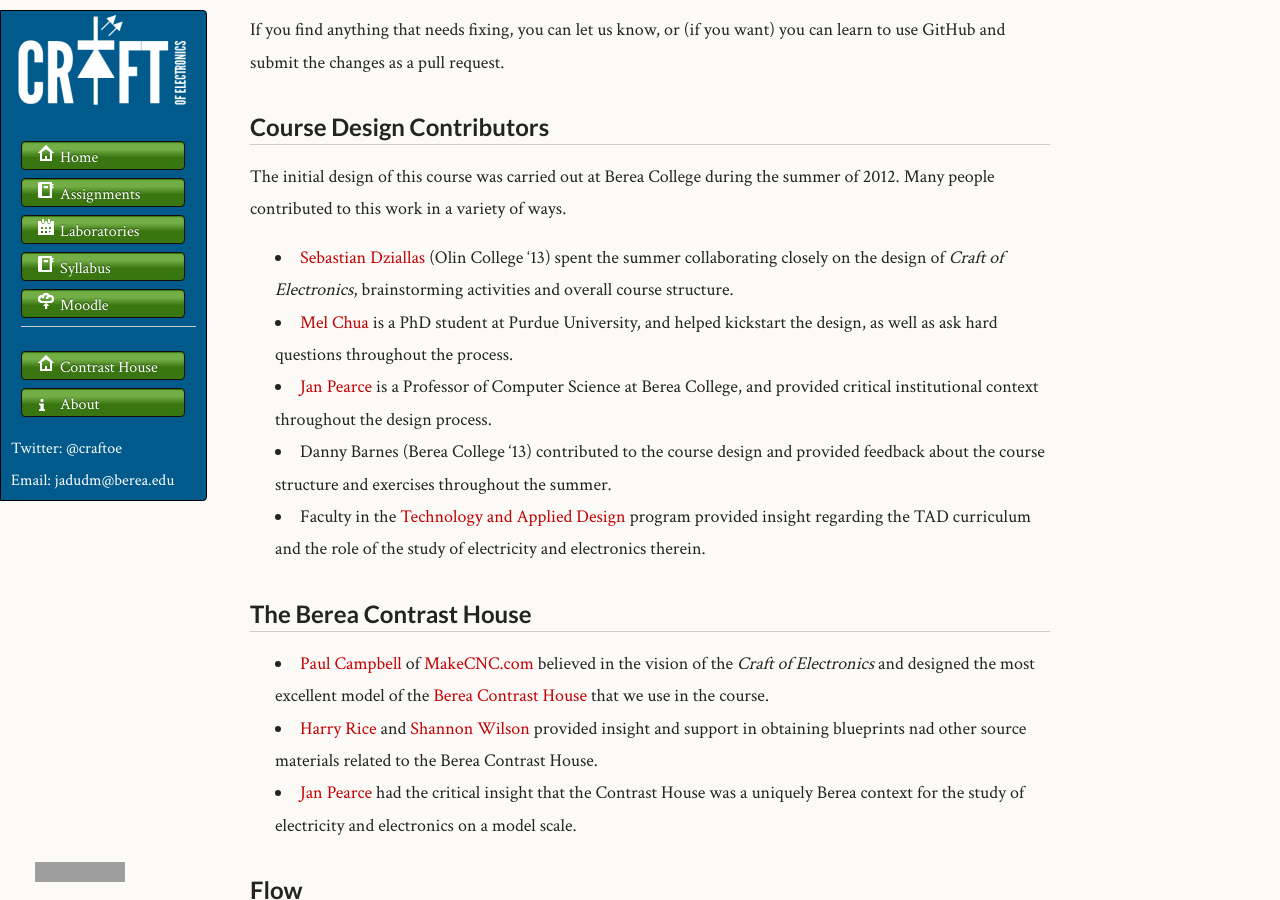
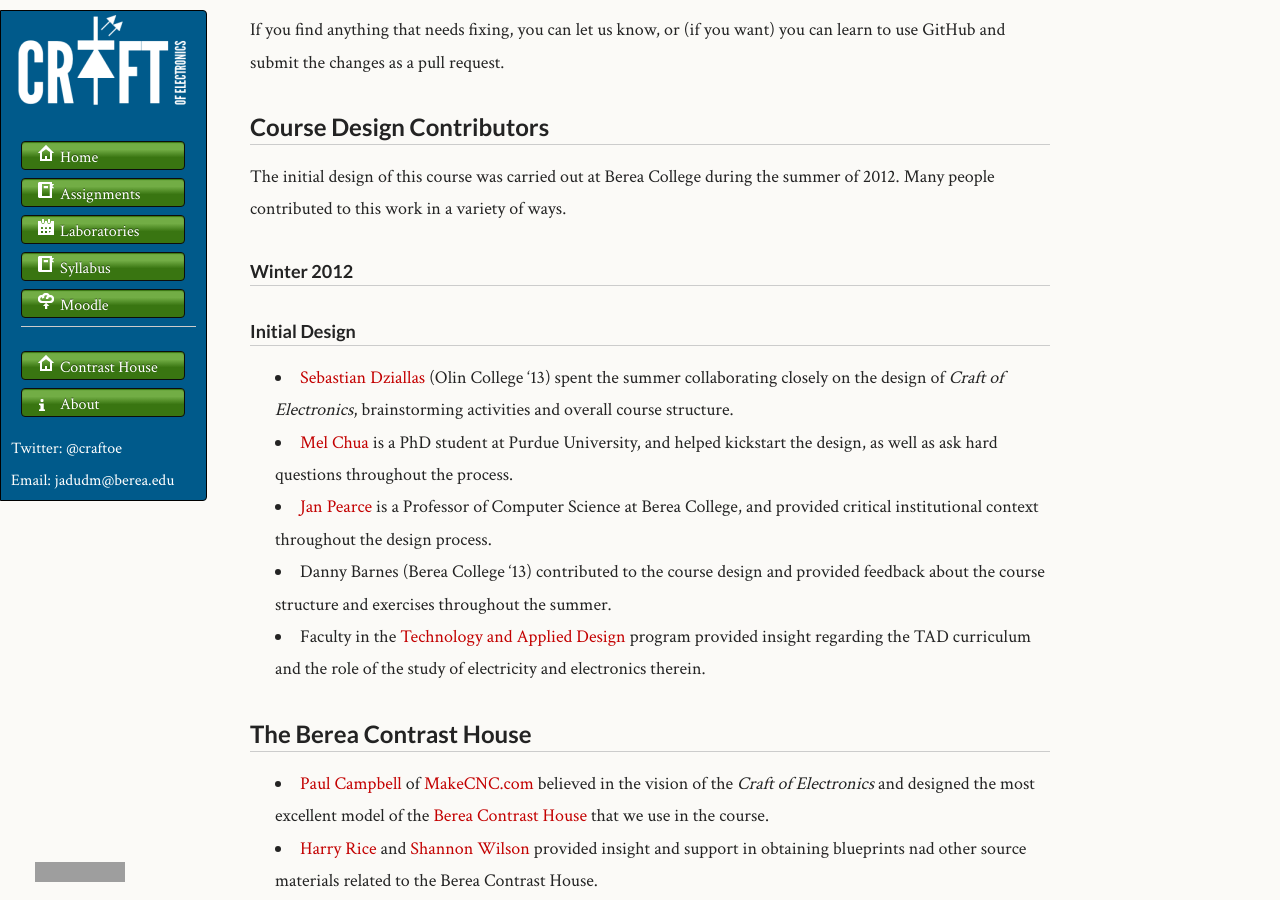
Before and after one commit to craftofelectronics/craftofelectronics.github.com, a Jekyll site: the page built from contributors.md, in a window 1280 px wide and 900 px high, scrolled down 766 px. Built offline with Jekyll 4.4.1, drawn with Linux system fonts in a browser that asks for light colours; grey boxes are pictures that could not be loaded.

Commit message:
Adding a space for new contributors

```diff
--- a/contributors.md
+++ b/contributors.md
@@ -32,6 +32,9 @@ If you find anything that needs fixing, you can let us know, or (if you want) yo
 
 The initial design of this course was carried out at Berea College during the summer of 2012. Many people contributed to this work in a variety of ways.
 
+### Winter 2012
+
+### Initial Design
 * [Sebastian Dziallas](http://blog.sdziallas.com/) (Olin College '13) spent the summer collaborating closely on the design of *Craft of Electronics*, brainstorming activities and overall course structure.
 * [Mel Chua](http://melchua.com/) is a PhD student at Purdue University, and helped kickstart the design, as well as ask hard questions throughout the process.
 * [Jan Pearce](http://faculty.berea.edu/pearcej/) is a Professor of Computer Science at Berea College, and provided critical institutional context throughout the design process.
```
